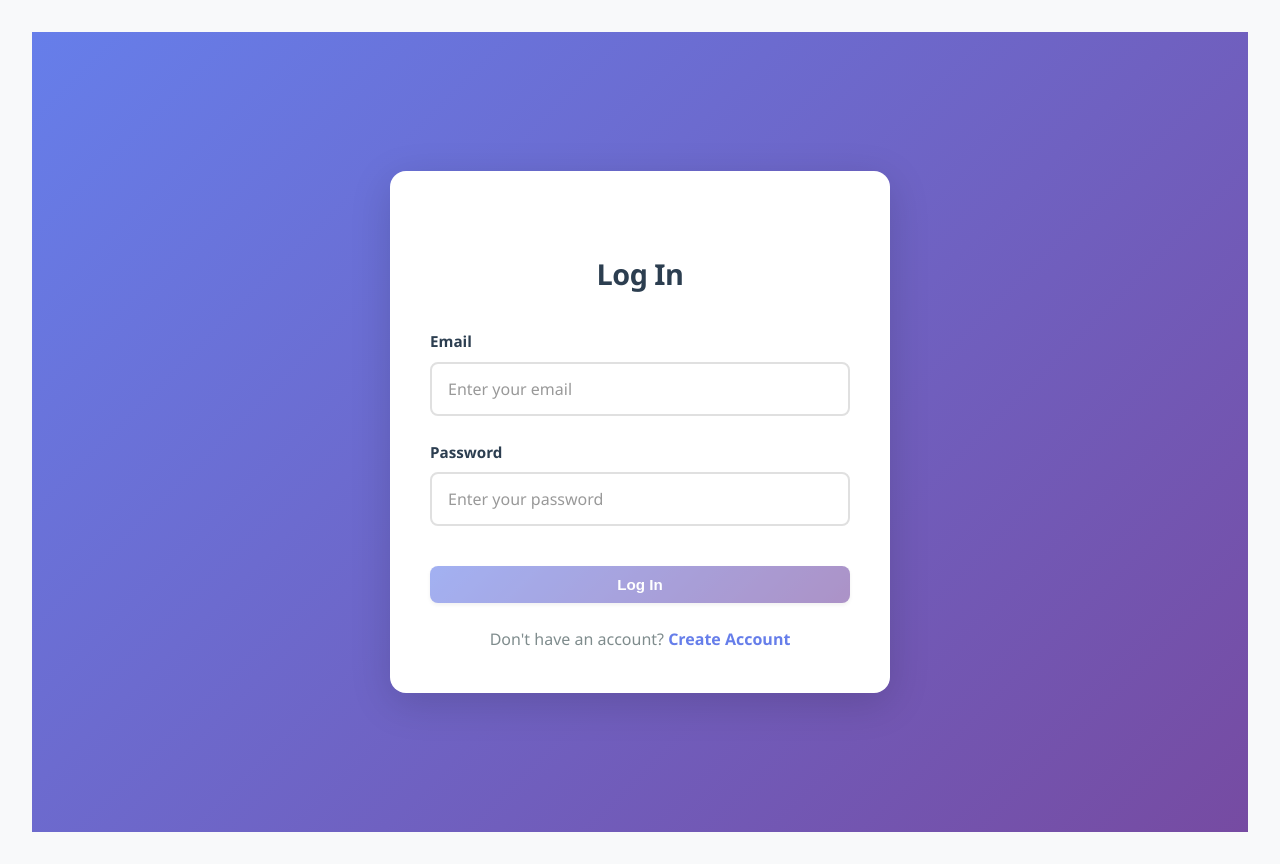
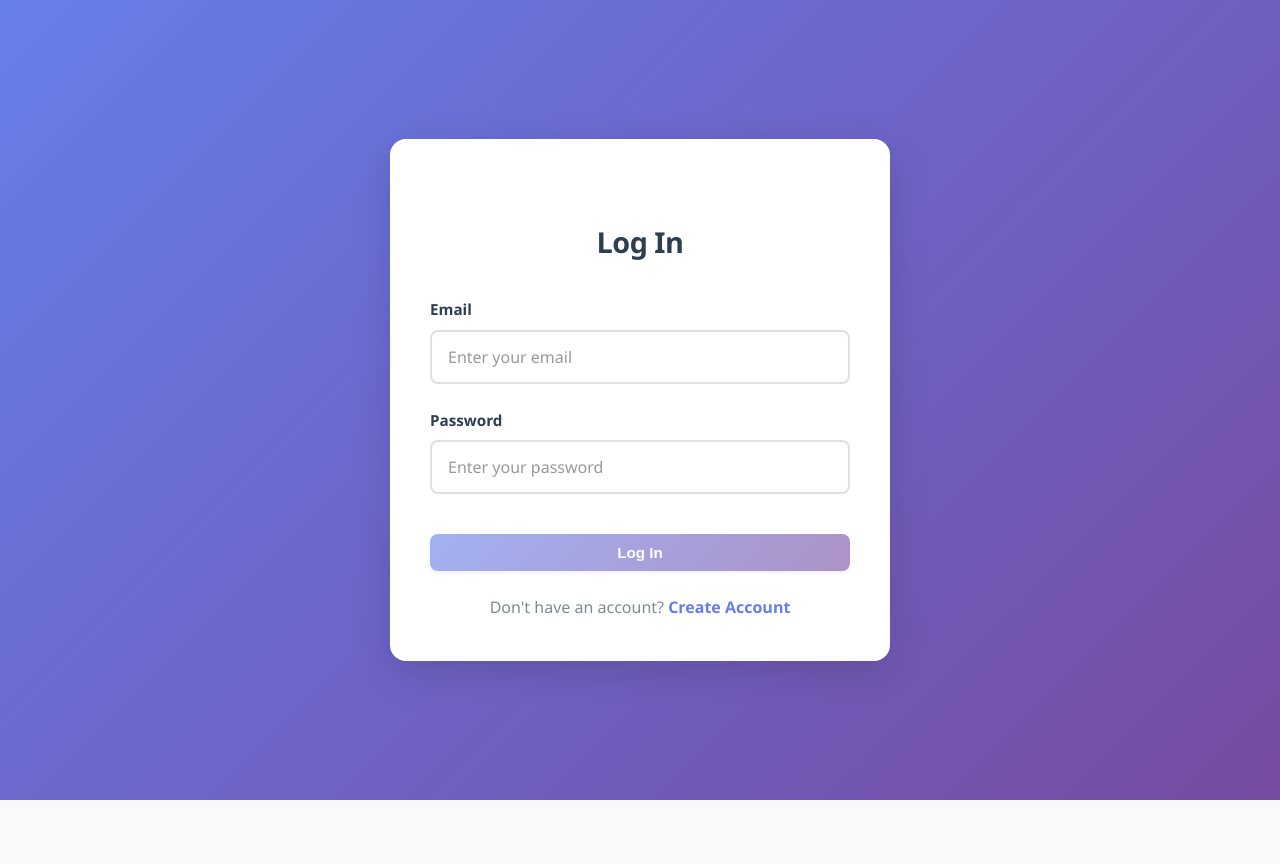
Before and after one commit to Abosmra/Agile-SWDev, a React (Create React App) app in the folder frontend/: page /login in a window 1280 px wide. After the commit the page ends 800 px from the top, so only its background shows below. Built offline with nearby package versions, Linux system fonts and the light colour scheme; the HTML template or start-up script is replaced by a standard one.

Commit message:
Make auth background fill entire viewport

```diff
--- a/frontend/src/App.css
+++ b/frontend/src/App.css
@@ -478,6 +478,12 @@ button:disabled {
   min-height: 100vh;
   background: linear-gradient(135deg, var(--primary-color) 0%, var(--secondary-color) 100%);
   padding: 1rem;
+  position: fixed;
+  top: 0;
+  left: 0;
+  right: 0;
+  bottom: 0;
+  z-index: 1;
 }
 
 .auth-container {
@@ -487,6 +493,8 @@ button:disabled {
   box-shadow: var(--shadow-lg);
   max-width: 500px;
   width: 90%;
+  position: relative;
+  z-index: 2;
 }
 
 .auth-container h1 {
```
